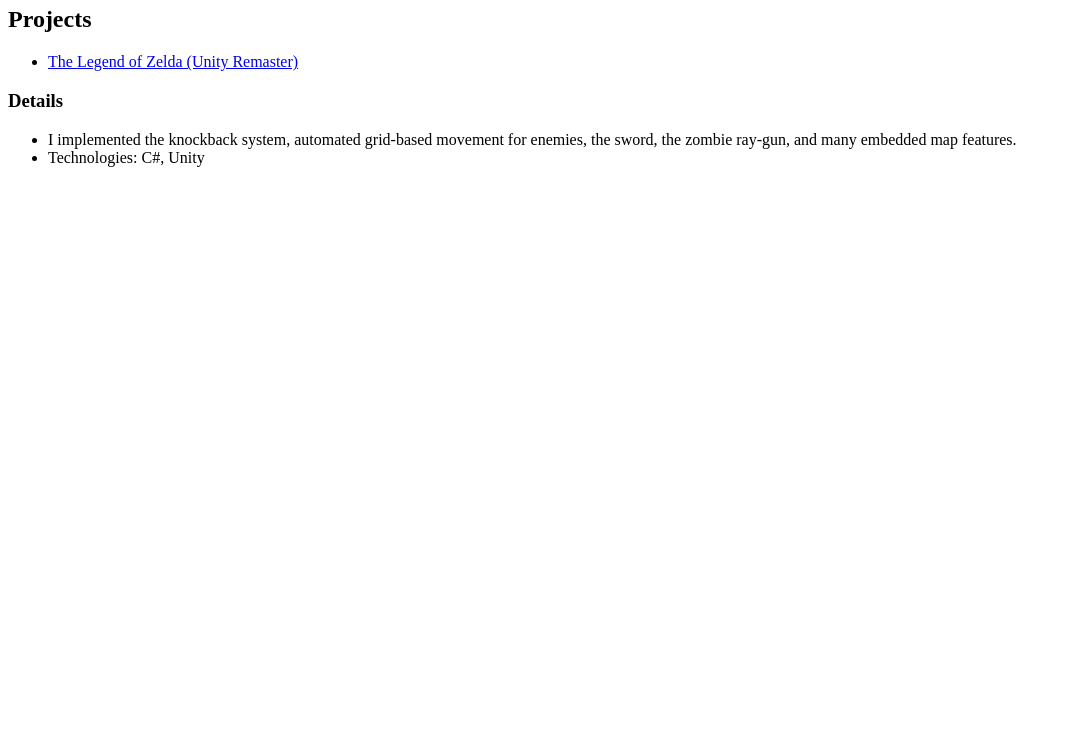
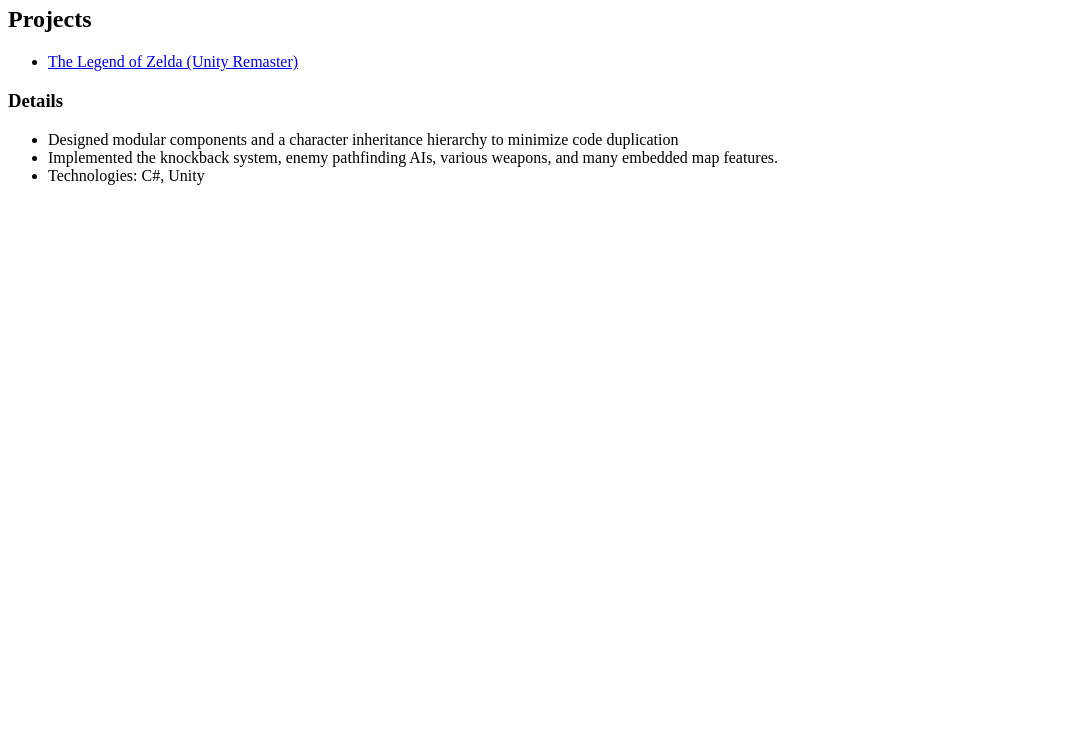
Before and after one commit to asabni/asabni.github.io, a plain HTML site: page index.html in a window 1280 px wide. Shown: the part 60-800 px from the top of the page, without its empty margins (0-1071 px from the left). Drawn offline with Linux system fonts and the light colour scheme.

Commit message:
Added stuff from resume

```diff
--- a/index.html
+++ b/index.html
@@ -11,7 +11,8 @@
 <h3>Details</h3>
 
 <ul>
-<li>I implemented the knockback system, automated grid-based movement for enemies, the sword, the zombie ray-gun, and many embedded map features.</li>
+<li>Designed modular components and a character inheritance hierarchy to minimize code duplication</li>
+<li>Implemented the knockback system, enemy pathfinding AIs, various weapons, and many embedded map features.</li>
 <li>Technologies: C#, Unity</li>
 </ul>
 
```
